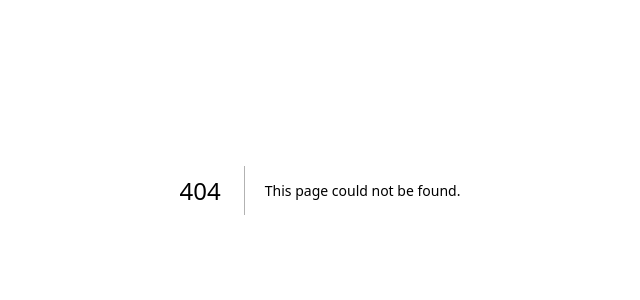
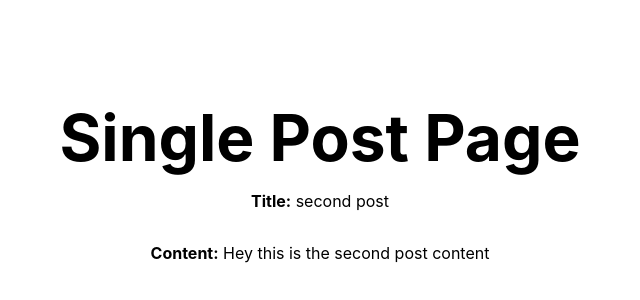
Before and after one commit to TahereGmi/technical-blog, a Next.js app: page /blog/second in a window 1280 px wide. Before the commit this address had no page. Shown: the part 210-510 px from the top of the page, without its empty margins (320-960 px from the left). Built offline with nearby package versions, Linux system fonts and the light colour scheme.

Commit message:
Make dynamic content with router

```diff
--- /dev/null
+++ b/pages/blog/[id].jsx
@@ -0,0 +1,30 @@
+import Head from 'next/head'
+import styles from '../../styles/Home.module.css'
+import posts from '../../public/posts.json'
+import { useRouter } from 'next/router'
+
+export default function Blog() {
+    const router = useRouter()
+
+    const post = posts[router.query.id]
+
+    if(!post) return <p></p>
+
+    return (
+        <div className={styles.container}>
+        <Head>
+            <title>Create Next App</title>
+            <meta name="description" content="Generated by create next app" />
+            <link rel="icon" href="/favicon.ico" />
+        </Head>
+
+        <main className={styles.main}>
+            <h1 className={styles.title}>
+                Single Post Page
+            </h1>
+            <p><b>Title:</b> {post.title}</p>
+            <p><b>Content:</b> {post.content}</p>
+        </main>
+        </div>
+    )
+}
--- /dev/null
+++ b/public/posts.json
@@ -0,0 +1,10 @@
+{
+  "test": {
+    "title": "test post",
+    "content": "Hey some post content"
+  },
+  "second": {
+    "title": "second post",
+    "content": "Hey this is the second post content"
+  }
+}
```
Also changed, not shown: pages/blog.jsx (deleted, +0 -20 lines), pages/blog/index.jsx (added, +35 -0 lines).
